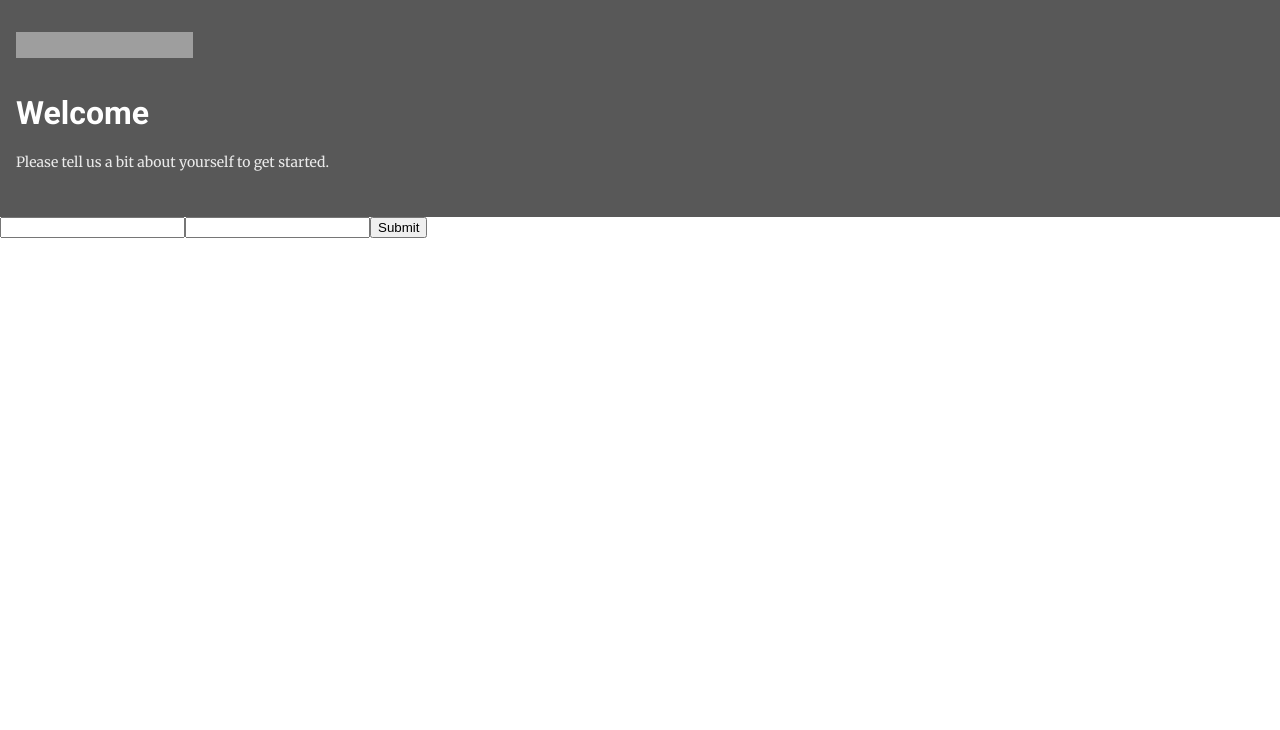
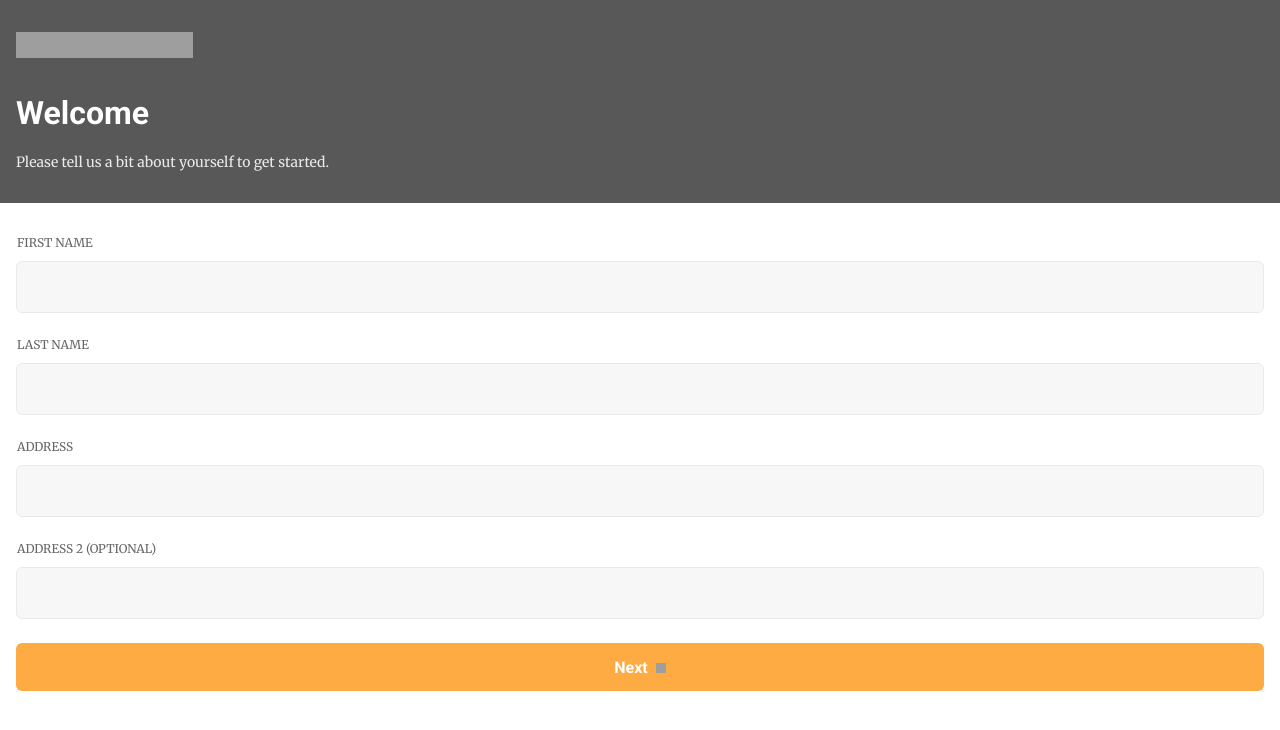
Before and after one commit to Hunterist12/SL-code-challenge, a Next.js app: page / in a window 1280 px wide. Shown: the top 730 px of the page. Built offline with nearby package versions, Linux system fonts and the light colour scheme; grey boxes are pictures that could not be loaded.

Commit message:
Create and format form

```diff
--- a/components/UserInformationForm.js
+++ b/components/UserInformationForm.js
@@ -1,10 +1,10 @@
-import { Formik, Form, Field, ErrorMessage } from "formik";
+import { Formik } from "formik";
 
 const UserInformationForm = () => {
   return (
-    <div>
+    <div className="container">
       <Formik
-        initialValues={{ email: "", password: "" }}
+        initialValues={{ firstName: "", lastName: "" }}
         validate={values => {
           let errors = {};
           if (!values.email) {
@@ -23,18 +23,108 @@ const UserInformationForm = () => {
           }, 400);
         }}
       >
-        {({ isSubmitting }) => (
-          <Form>
-            <Field type="email" name="email" />
-            <ErrorMessage name="email" component="div" />
-            <Field type="password" name="password" />
-            <ErrorMessage name="password" component="div" />
+        {({
+          values,
+          errors,
+          touched,
+          handleChange,
+          handleBlur,
+          handleSubmit,
+          isSubmitting
+        }) => (
+          <form onSubmit={handleSubmit}>
+            <label for="firstName">FIRST NAME</label>
+            <input
+              type="text"
+              id="firstName"
+              name="firstName"
+              onChange={handleChange}
+              onBlur={handleBlur}
+              value={values.firstName}
+            />
+            <label for="lastName">LAST NAME</label>
+            <input
+              type="text"
+              id="lastName"
+              name="lastName"
+              onChange={handleChange}
+              onBlur={handleBlur}
+              value={values.lastName}
+            />
+            <label for="address">ADDRESS</label>
+            <input
+              type="text"
+              id="address"
+              name="address"
+              onChange={handleChange}
+              onBlur={handleBlur}
+              value={values.address}
+            />
+            <label for="address2">ADDRESS 2 (OPTIONAL)</label>
+            <input
+              type="text"
+              id="address2"
+              name="address2"
+              onChange={handleChange}
+              onBlur={handleBlur}
+              value={values.address2}
+            />
             <button type="submit" disabled={isSubmitting}>
-              Submit
+              Next<img src="/static/White_Arrow.svg" height="10px" width="10px" />
             </button>
-          </Form>
+          </form>
         )}
       </Formik>
+      <style jsx>{`
+        .container {
+          padding: 32px 16px 0 16px;
+        }
+
+        form {
+          display: flex;
+          flex-direction: column;
+        }
+
+        label {
+          color: #666666;
+          font-size: 12px;
+          padding-left: 1px;
+          font-family: "Merriweather";
+        }
+
+        input {
+          background-color: #f7f7f7;
+          border: 1px solid #eaeaea;
+          border-radius: 6px;
+          height: 48px;
+          margin: 11px 0 24px 0;
+          padding-left: 16px;
+          color: #666666;
+          font-family: "Roboto";
+          font-size: 14px;
+        }
+
+        input:focus {
+          outline: none;
+          background-color: #ffffff;
+          border: 1px solid #00adee;
+        }
+
+        button {
+          background-color: #ffab44;
+          color: #ffffff;
+          font-family: 'Roboto';
+          font-weight: bold;
+          font-size: 16px;
+          height: 48px;
+          border: none;
+          border-radius: 6px;
+        }
+
+        img {
+          margin-left: 8px;
+        }
+      `}</style>
     </div>
   );
 };
--- a/components/Welcome.js
+++ b/components/Welcome.js
@@ -1,6 +1,6 @@
 const Welcome = () => {
   return (
-    <div className="welcome">
+    <div className="container">
       <img
         src="/static/GiantRobotLTD_Logo.svg"
         height="26px"
@@ -9,13 +9,9 @@ const Welcome = () => {
       <h1>Welcome</h1>
       <p>Please tell us a bit about yourself to get started.</p>
       <style jsx>{`
-        .welcome {
+        .container {
           background-color: #585858;
           padding: 32px 0 32px 16px;
-        }
-
-        img {
-          padding
         }
 
         h1 {
@@ -23,14 +19,14 @@ const Welcome = () => {
           font-family: 'Roboto';
           font-weight: bold;
           font-size: 32px;
-          margin-top: 32px;
+          margin: 32px 0 0 0;
         }
 
         p {
           color: #eaeaea;
           font-family: 'Merriweather';
           font-size: 14px;
-          margin-top: 21px
+          margin: 21px 0 0 0;
         }
       `}</style>
     </div>
--- a/pages/index.js
+++ b/pages/index.js
@@ -6,8 +6,8 @@ const Home = () => {
   return (
     <div>
       <Head>
-        <link href="https://fonts.googleapis.com/css?family=Roboto:700" rel="stylesheet" />
-        <link href="https://fonts.googleapis.com/css?family=Merriweather" rel="stylesheet" />
+        <link href="https://fonts.googleapis.com/css?family=Roboto:400,700" rel="stylesheet" />
+        <link href="https://fonts.googleapis.com/css?family=Merriweather:400" rel="stylesheet" />
         <meta name="viewport" content="width=device-width, initial-scale=1" />
       </Head>
       <Welcome />
```
Also changed, not shown: components/Input.js (added).
